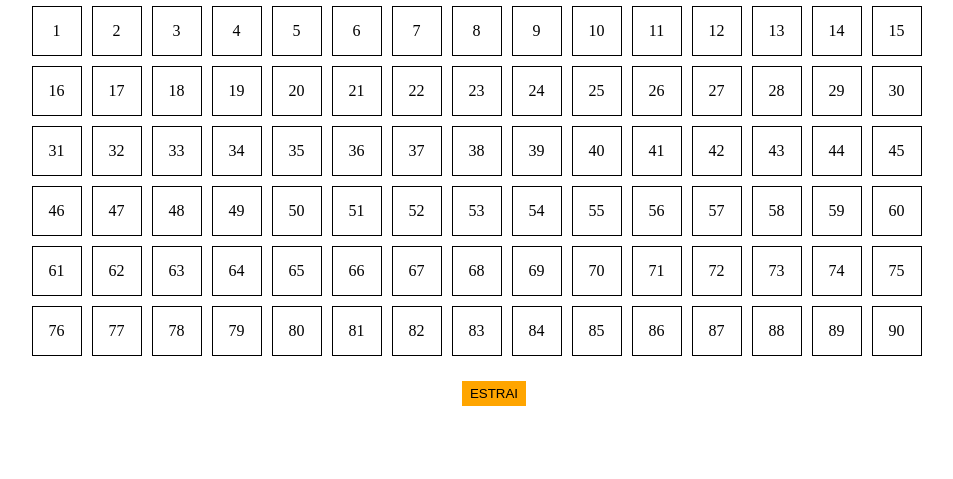
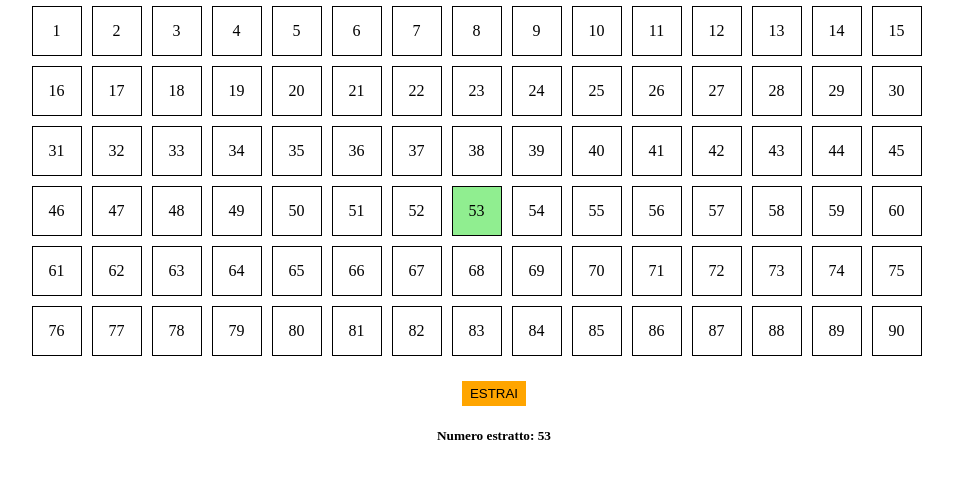
Before and after one commit to Luca-Dipietro/U1-W3-D4, a plain HTML site: page index.html in a window 1280 px wide. Both pictures are taken after a click on the button "ESTRAI". Shown: the part 87-566 px from the top of the page, without its empty margins (146-1099 px from the left). Drawn offline with Linux system fonts and the light colour scheme.

Commit message:
resolve some bug

```diff
--- a/index.html
+++ b/index.html
@@ -11,7 +11,8 @@
       <main>
         <h1>TABELLONE</h1>
         <div id="main-board"></div>
-        <button id="randBtn">Estrai</button>
+        <button onclick="generateRandNum()">Estrai</button>
+        <h5 id="rand-num"></h5>
       </main>
     </div>
     <script src="index.js"></script>
--- a/index.js
+++ b/index.js
@@ -16,18 +16,30 @@ const getRandNum = () => {
 
 const getUniqueNum = () => {
   const randomNum = getRandNum();
-  if (numCheck.incluedes(randomNum)) {
+  if (numCheck.includes(randomNum)) {
     return getUniqueNum();
   } else {
     return randomNum;
   }
 };
 
-const generateRandNum = () => {};
+const colorCellNum = (num) => {
+  const numCell = document.querySelectorAll("#main-board .cell");
+  numCell[num - 1].style.backgroundColor = "lightgreen";
+};
+
+const generateRandNum = () => {
+  if (numCheck.length >= 90) {
+    alert("Sono stati estratti tutti i numeri");
+    return;
+  }
+  const randNum = getUniqueNum();
+  numCheck.push(randNum);
+
+  const randNumChecked = document.getElementById("rand-num");
+  randNumChecked.innerText = "Numero estratto: " + randNum;
+
+  colorCellNum(randNum);
+};
 
 generateBoard();
-
-const randBtn = document.getElementById("randBtn");
-randBtn.addEventListener("click", () => {
-  generateRandNum();
-});
```
